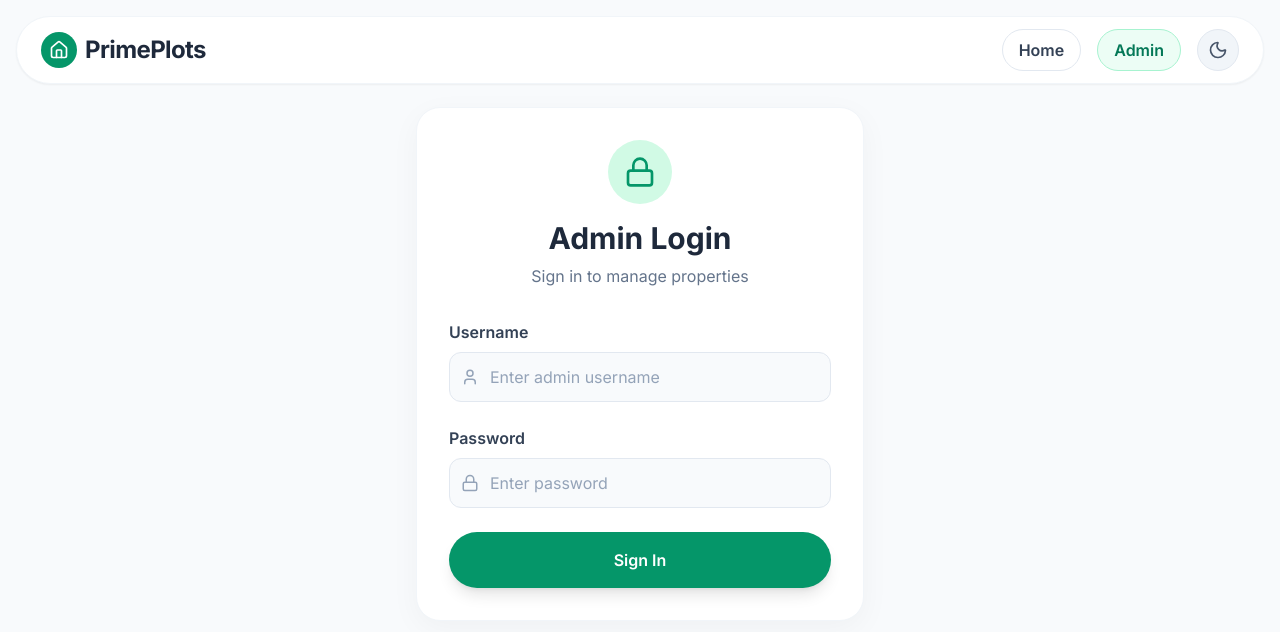
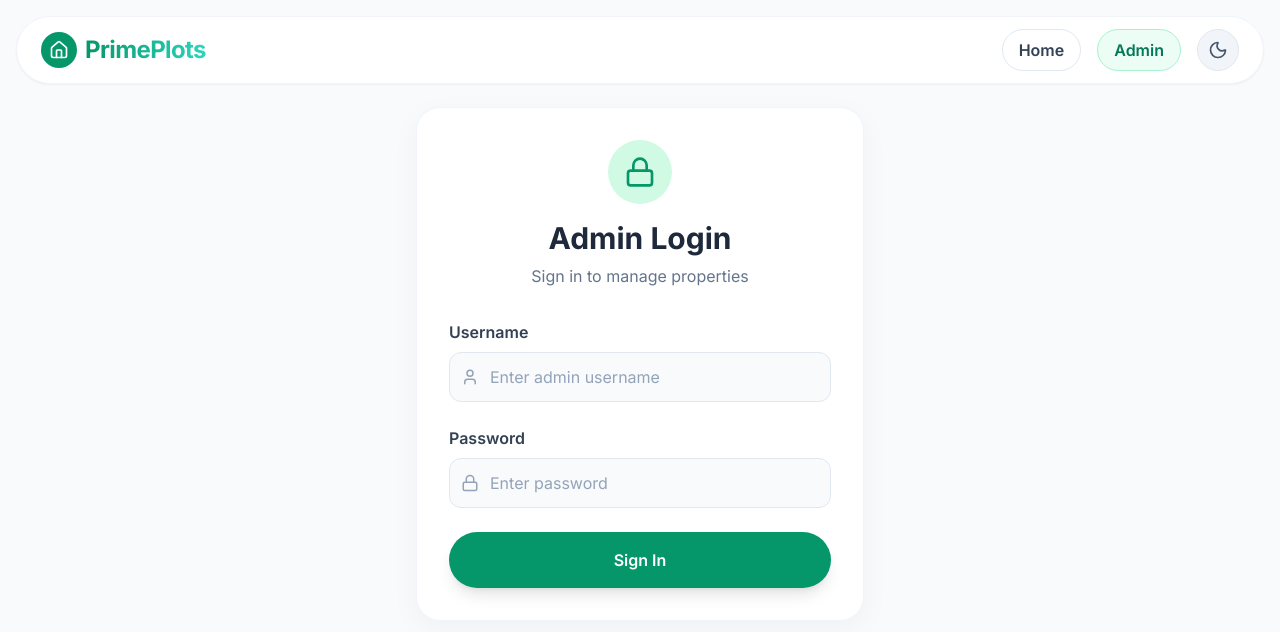
Before and after one commit to HellzAngel/PrimePlots, a React (Vite) app: page /login in a window 1280 px wide. Shown: the top 632 px of the page. Built offline with nearby package versions, Linux system fonts and the light colour scheme.

Commit message:
Add text shimmer gradient animation to titles

```diff
--- a/src/components/Navbar.jsx
+++ b/src/components/Navbar.jsx
@@ -9,11 +9,11 @@ const Navbar = () => {
   return (
     <div className="pt-4 px-4 container max-w-7xl mx-auto z-50 relative">
       <nav className="bg-white dark:bg-slate-800 border border-slate-100 dark:border-slate-700 shadow-sm rounded-full px-4 sm:px-6 py-3 flex flex-row justify-between items-center gap-2 transition-colors duration-300">
-        <Link to="/" className="text-xl sm:text-2xl font-black text-slate-800 dark:text-white flex items-center gap-2 hover:text-emerald-600 dark:hover:text-emerald-400 transition-colors shrink-0">
-          <div className="bg-emerald-600 p-2 rounded-full">
+        <Link to="/" className="text-xl sm:text-2xl font-black flex items-center gap-2 transition-colors shrink-0 group">
+          <div className="bg-emerald-600 p-2 rounded-full group-hover:scale-110 transition-transform">
             <Home size={18} className="text-white sm:w-[20px] sm:h-[20px]" />
           </div>
-          <span className="tracking-tight hidden sm:block">PrimePlots</span>
+          <span className="tracking-tight hidden sm:block text-transparent bg-clip-text bg-gradient-to-r from-emerald-600 via-teal-400 to-emerald-600 dark:from-emerald-400 dark:via-teal-200 dark:to-emerald-400 bg-[length:200%_auto] animate-text-shimmer">PrimePlots</span>
         </Link>
 
         <div className="flex items-center gap-1.5 sm:gap-4 shrink-0">
--- a/src/pages/Home.jsx
+++ b/src/pages/Home.jsx
@@ -64,7 +64,7 @@ const Home = () => {
   return (
     <div className="container max-w-7xl mx-auto px-4 pb-12 mt-4 md:mt-8">
       <div className="text-center mb-16 animate-fade-in-up">
-        <h1 className="text-4xl md:text-5xl font-extrabold text-slate-800 dark:text-white mb-4 tracking-tight">
+        <h1 className="text-4xl md:text-5xl font-extrabold text-transparent bg-clip-text bg-gradient-to-r from-emerald-600 via-teal-400 to-emerald-600 dark:from-emerald-400 dark:via-teal-200 dark:to-emerald-400 bg-[length:200%_auto] animate-text-shimmer mb-4 tracking-tight">
           Find Your Dream Property
         </h1>
         <p className="text-lg md:text-xl text-slate-500 dark:text-slate-400 max-w-2xl mx-auto">
--- a/tailwind.config.js
+++ b/tailwind.config.js
@@ -10,6 +10,7 @@ export default {
       animation: {
         'fade-in': 'fadeIn 0.5s ease-out',
         'fade-in-up': 'fadeInUp 0.8s ease-out forwards',
+        'text-shimmer': 'textShimmer 3s ease-in-out infinite alternate',
       },
       keyframes: {
         fadeIn: {
@@ -19,6 +20,10 @@ export default {
         fadeInUp: {
           '0%': { opacity: '0', transform: 'translateY(20px)' },
           '100%': { opacity: '1', transform: 'translateY(0)' },
+        },
+        textShimmer: {
+          '0%': { backgroundPosition: '0% 50%' },
+          '100%': { backgroundPosition: '100% 50%' },
         }
       }
     },
```
